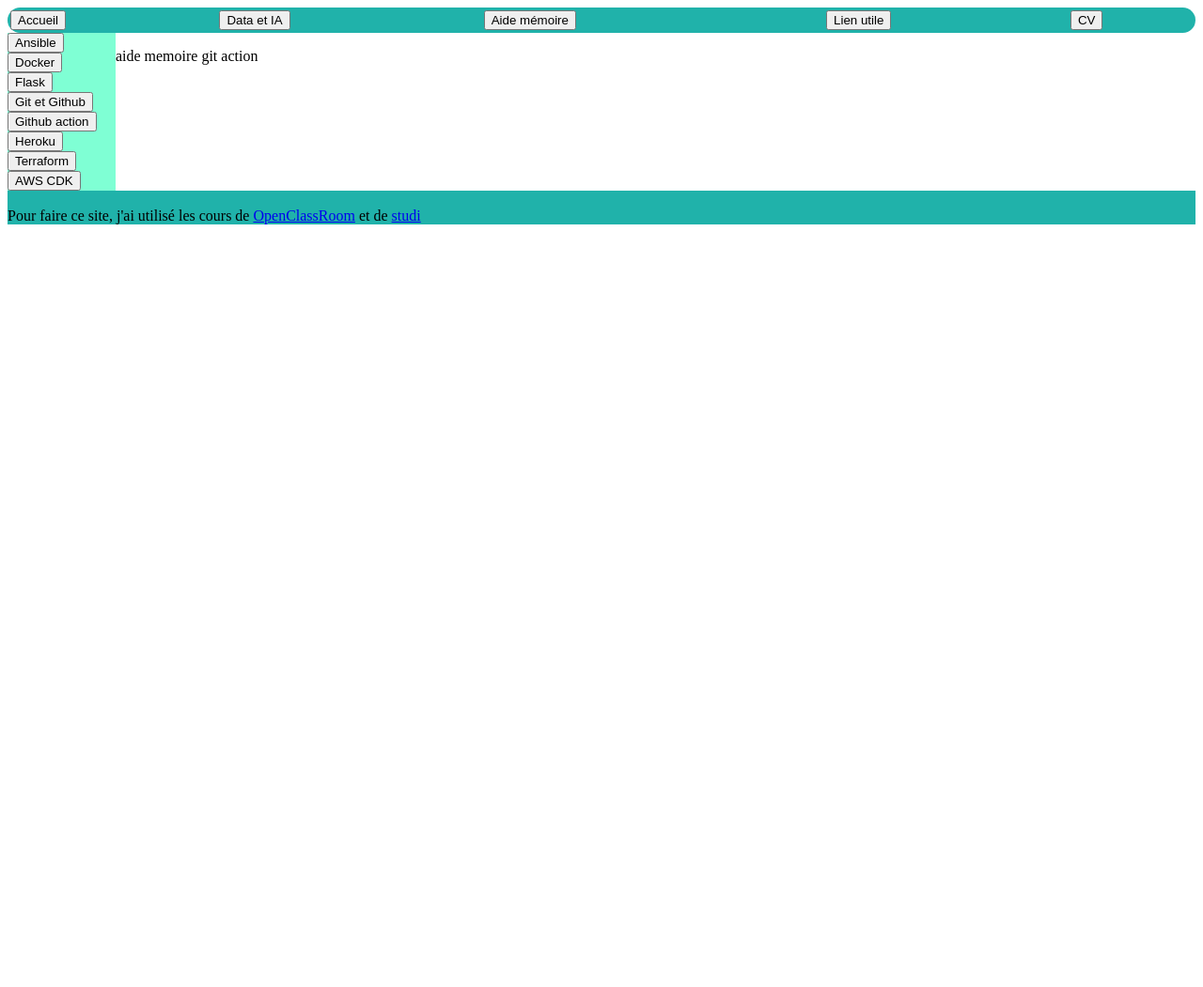
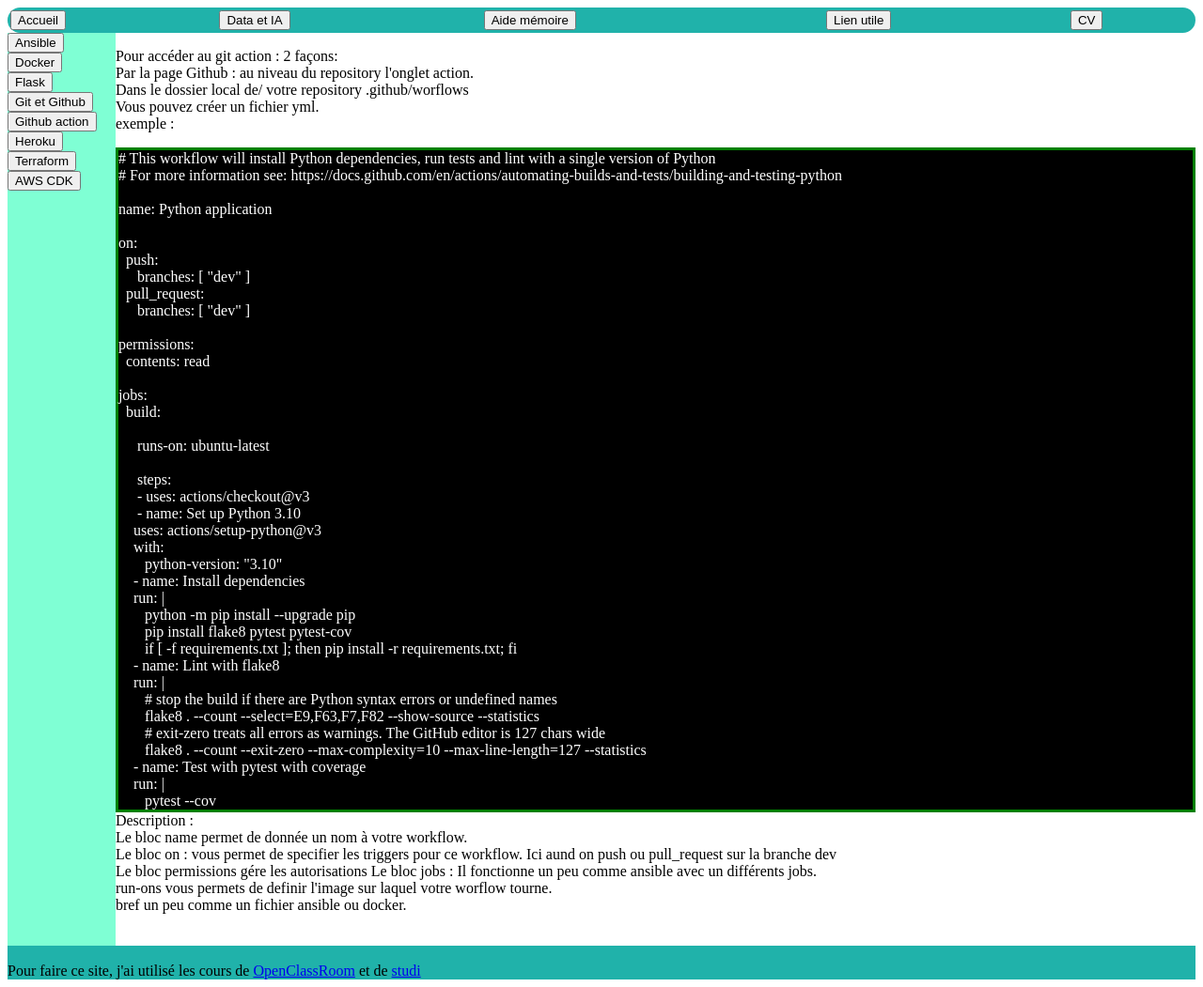
Before and after one commit to barrmath/web_pingouin, a Flask app: page /git_action/ in a window 1280 px wide. Shown: the whole page at 94% size. Before the commit the page ends 239 px from the top, so only its background shows below. Run offline with Flask 3, Linux system fonts and the light colour scheme.

Commit message:
modification githubaction pour le faire marcher sur la branche dev + corriger derniere ligne dans aide memoire terraform + commencer page github_action

```diff
--- a/pingouin_app/templates/aide_memoire/aide_memoire_git_action.html
+++ b/pingouin_app/templates/aide_memoire/aide_memoire_git_action.html
@@ -2,7 +2,60 @@
 
 {% block contenu %}
 <p>
-    aide memoire git action
+    Pour accéder au git action : 2 façons:<br>
+    Par la page Github : au niveau du repository l'onglet action.<br>
+    Dans le dossier local de/ votre repository .github/worflows <br>
+    Vous pouvez créer un fichier yml.<br>
+    exemple :<br>
+    <div class="code">
+        # This workflow will install Python dependencies, run tests and lint with a single version of Python<br>
+        # For more information see: https://docs.github.com/en/actions/automating-builds-and-tests/building-and-testing-python<br>
+        <br>
+        name: Python application<br>
+        <br>
+        on:<br>
+        &ensp;push:<br>
+        &ensp;&ensp;    branches: [ "dev" ]<br>
+        &ensp;pull_request:<br>
+        &ensp;&ensp;    branches: [ "dev" ]<br>
+            <br>
+        permissions:<br>
+        &ensp;contents: read<br>
+        <br>
+        jobs:<br>
+        &ensp;build:<br>
+        <br>
+        &ensp;&ensp;    runs-on: ubuntu-latest<br>
+            <br>
+            &ensp;&ensp;    steps:<br>
+            &ensp;&ensp;    - uses: actions/checkout@v3<br>
+            &ensp;&ensp;    - name: Set up Python 3.10<br>
+            &ensp;&ensp;uses: actions/setup-python@v3<br>
+            &ensp;&ensp;with:<br>
+            &ensp;&ensp;&ensp;    python-version: "3.10"<br>
+            &ensp;&ensp;- name: Install dependencies<br>
+            &ensp;&ensp;run: |<br>
+            &ensp;&ensp;&ensp;    python -m pip install --upgrade pip<br>
+            &ensp;&ensp;&ensp;    pip install flake8 pytest pytest-cov<br>
+            &ensp;&ensp;&ensp;    if [ -f requirements.txt ]; then pip install -r requirements.txt; fi<br>
+            &ensp;&ensp;- name: Lint with flake8<br>
+            &ensp;&ensp;run: |<br>
+            &ensp;&ensp;&ensp;    # stop the build if there are Python syntax errors or undefined names<br>
+            &ensp;&ensp;&ensp;    flake8 . --count --select=E9,F63,F7,F82 --show-source --statistics<br>
+            &ensp;&ensp;&ensp;    # exit-zero treats all errors as warnings. The GitHub editor is 127 chars wide<br>
+            &ensp;&ensp;&ensp;    flake8 . --count --exit-zero --max-complexity=10 --max-line-length=127 --statistics<br>
+            &ensp;&ensp;- name: Test with pytest with coverage<br>
+            &ensp;&ensp;run: |<br>
+            &ensp;&ensp;&ensp;    pytest --cov<br>
+    </div>
+    Description :<br>
+    Le bloc name permet de donnée un nom à votre workflow.<br>
+    Le bloc on : vous permet de specifier les triggers pour ce workflow. Ici aund on push ou pull_request sur la branche dev<br>
+    Le bloc permissions gére les autorisations
+    Le bloc jobs : Il fonctionne un peu comme ansible avec un différents jobs.<br>
+    run-ons vous permets de definir l'image sur laquel votre worflow tourne.<br>
+    bref un peu comme un fichier ansible ou docker.<br>
+    <br>
 </p>
 
 {% endblock %}
--- a/pingouin_app/templates/aide_memoire/aide_memoire_terraform.html
+++ b/pingouin_app/templates/aide_memoire/aide_memoire_terraform.html
@@ -100,7 +100,7 @@
         l'option -json permets de faire un format json<br>
         <div class="code">
             terraform output -raw<br>
-            terraform outpu -json<br>
+            terraform output -json<br>
         </div>
         <br>
 
```
Also changed, not shown: .github/workflows/python-app.yml.
